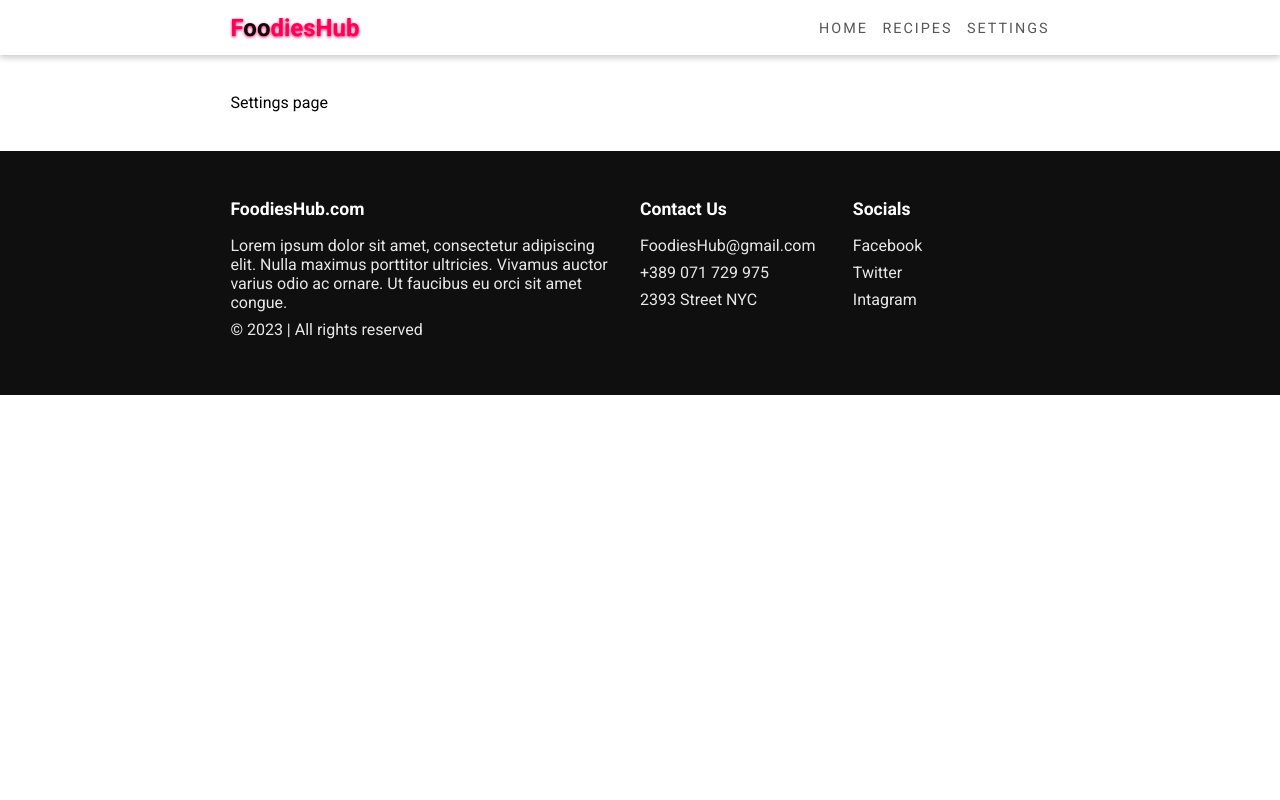
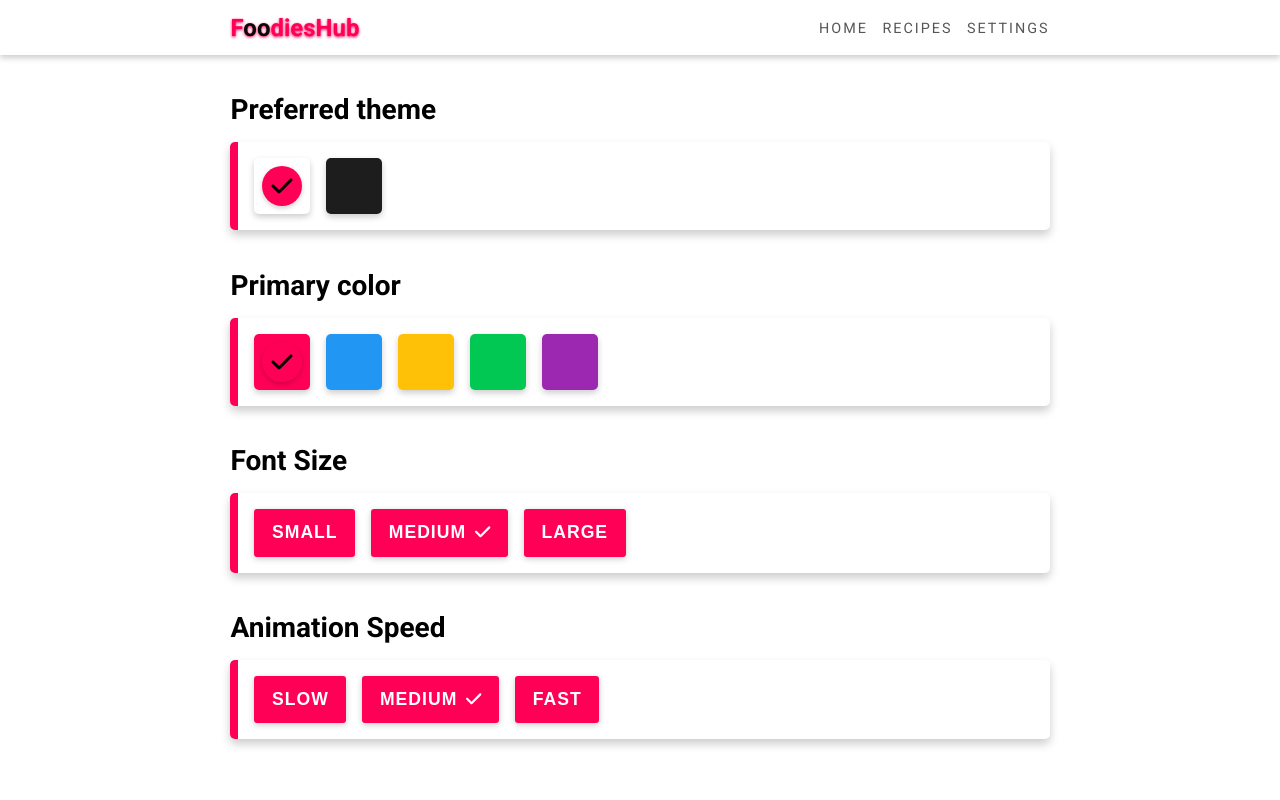
Before and after one commit to jasir3124/Food-app, a React (Create React App) app: page /Settings in a window 1280 px wide. Shown: the top 800 px of the page. Built offline with nearby package versions, Linux system fonts and the light colour scheme.

Commit message:
finished settings page

```diff
--- a/src/components/navBar.js
+++ b/src/components/navBar.js
@@ -32,7 +32,7 @@ export default function NavBar(){
     return (
         <>
             <div className="navBar container">
-                <a href="#!" className="logo">F<span>oo</span>diesHub</a>
+                <Link to="/" className="logo">F<span>oo</span>diesHub</Link>
                 <div className="navLinks">
                 {links.map(link => (
                     <Link className={location.pathname === link.path ? 'active' : ''} to={link.path} key={link.name}>{link.name}</Link>
--- a/src/pages/Settings.js
+++ b/src/pages/Settings.js
@@ -1,7 +1,114 @@
-export default function Settitngs(){
-    return(
-        <div>
-            Settings page
+import { FontAwesomeIcon } from "@fortawesome/react-fontawesome";
+import { faCheck } from "@fortawesome/free-solid-svg-icons";
+import { useState } from "react";
+
+export default function Settitngs() {
+  const [theme, setTheme] = useState("light");
+  const primaryColors = [
+    "rgb(255, 0, 86",
+    "rgb(33, 150, 243",
+    "rgb(255, 193, 7",
+    "rgb(0, 200, 83",
+    "rgb(156, 39, 176",
+  ];
+
+  const fontSizes = [
+    {
+      title: "Small",
+      value: "12px",
+    },
+    {
+      title: "Medium",
+      value: "16px",
+    },
+    {
+      title: "Large",
+      value: "20px",
+    },
+  ];
+
+  const animationsSpeed = [
+    {
+        title: "Slow",
+        value: 2
+    },
+    {
+        title: "Medium",
+        value: 1
+    },
+    {
+        title: "Fast",
+        value: .5
+    }
+  ]
+  const [primaryColor, setPrimaryColor] = useState(0);
+  const [fontSize, setFontSize] = useState(1);
+  const [animationSpeed, setAnimationSpeed] = useState(1);
+  return (
+    <div>
+      {/* theme */}
+      <div className="section d-block">
+        <h2>Preferred theme</h2>
+        <div className="optionsContainer">
+          <div className="option light">
+            {theme === "light" && (
+              <div className="check">
+                <FontAwesomeIcon icon={faCheck} />
+              </div>
+            )}
+          </div>
+          <div className="option dark">
+            {theme === "dark" && (
+              <div className="check">
+                <FontAwesomeIcon icon={faCheck} />
+              </div>
+            )}
+          </div>
         </div>
-    )
+      </div>
+
+      {/* Primary color */}
+      <div className="section d-block">
+        <h2>Primary color</h2>
+        <div className="optionsContainer">
+          {primaryColors.map((color, index) => (
+            <div className="option light" style={{ backgroundColor: color }}>
+              {primaryColor === index && (
+                <div className="check">
+                  <FontAwesomeIcon icon={faCheck} />
+                </div>
+              )}
+            </div>
+          ))}
+        </div>
+      </div>
+
+      {/* font size */}
+      <div className="section d-block">
+        <h2>Font Size</h2>
+        <div className="optionsContainer">
+          {fontSizes.map((size, index) => (
+            <button className="btn">
+              {size.title}
+              {fontSize === index && <span><FontAwesomeIcon icon={faCheck}/></span> }
+            </button>
+          ))}
+        </div>
+      </div>
+
+
+      {/* animation speed */}
+      <div className="section d-block">
+        <h2>Animation Speed</h2>
+        <div className="optionsContainer">
+          {animationsSpeed.map((size, index) => (
+            <button className="btn">
+              {size.title}
+              {animationSpeed === index && <span><FontAwesomeIcon icon={faCheck}/></span> }
+            </button>
+          ))}
+        </div>
+      </div>
+    </div>
+  )
 }
--- a/src/styles/index.scss
+++ b/src/styles/index.scss
@@ -65,6 +65,9 @@ body{
     flex-wrap: wrap;
     align-items: center;
     margin-bottom: 3vw;
+    &.d-block{
+        display: block
+    }
     .title{
         color: var(--text-color);
         font-size: 4em;
@@ -94,52 +97,52 @@ body{
 }
 
 
-.recepiesContainer{
-    display: grid;
-    grid-template-columns: repeat(auto-fit, minmax(220px, 1fr));
-    grid-gap: 1.5em;
-}
-.recepiesCard{
+.optionsContainer{
+    box-shadow: 0 5px 10px var(--shadow-color);
+    padding: 1em;
     border-radius: 5px;
-    overflow: hidden;
-    box-shadow: 0 5px 10px var(--shadow-color);
-    .recepiesCardInfo{
-        padding: 15px;
+    border-left: .5em solid var(--primary-color);
+    background-color: var(--background-color);
+    margin-top: 1em;
+    display: flex;
+    gap: 1em;
+    .option{
+        height: 3.5em;
+        width: 3.5em;
+        box-shadow: 0 3px 6px var(--shadow-color);
+        border-radius: 5px;
+        display: flex;
+        justify-content: center;
+        align-items: center;
+        &.light{
+            background-color: #fff;
+        }
+        &.dark{
+            background-color: rgb(29, 29, 29);
+        }
+        .check{
+            height: 2.5em;
+            width: 2.5em;
+            background-color: var(--primary-color);
+            border-radius: 50%;
+            display: flex;
+            justify-content: center;
+            align-items: center;
+            box-shadow: 0 2px 5px var(--shadow-color);
+            svg{
+                height: 1.5em;
+                width: 1.5em;
+            }
+        }
     }
-    .costumImage{
-        z-index: 1;
-    }
-    .authorImg{
-        position: relative;
-        height: 60px;
-        width: 60px;
-        border-radius: 50%;
-        border: 3px solid var(--background-ligh);
-        box-shadow: 0 1px 3px var(--shadow-color);
-        margin-top: -50px;
-        z-index: 99;
-    }
-    .recepiesTitle{
-        font-size: 1.25em;
-        font-weight: bold;
-        margin-bottom: .5em;
-        color: var(--text-color);
-        margin-top: .25em;
-    }
-    .recepiesDesc{
-        color: var(--text-light);
-        font-size: .9em;
-        letter-spacing: 1px;
-    }
-    .viewBtn{
-        font-size: 1.25em;
-        font-weight: bold;
-        color: var(--primary-color);
-        margin-top: .75em;
-        display: inline-block
+    .btn span{
+        margin-left: .5em;
+        display: inline-block;
     }
 }
-
+.d-block h2{
+    font-size: 1.75em;
+}
 
 @import 'partials/heroSection.scss';
 @import 'partials/navbar.scss';
@@ -148,6 +151,7 @@ body{
 @import 'partials/chefsSection.scss';
 @import 'partials/footer.scss';
 @import 'partials/PreviusSearches.scss';
+@import 'partials/recipesPage.scss';
 @import 'partials/animations.scss';
 
 
--- /dev/null
+++ b/src/styles/partials/recipesPage.scss
@@ -0,0 +1,45 @@
+.recepiesContainer{
+    display: grid;
+    grid-template-columns: repeat(auto-fit, minmax(220px, 1fr));
+    grid-gap: 1.5em;
+}
+.recepiesCard{
+    border-radius: 5px;
+    overflow: hidden;
+    box-shadow: 0 5px 10px var(--shadow-color);
+    .recepiesCardInfo{
+        padding: 15px;
+    }
+    .costumImage{
+        z-index: 1;
+    }
+    .authorImg{
+        position: relative;
+        height: 60px;
+        width: 60px;
+        border-radius: 50%;
+        border: 3px solid var(--background-ligh);
+        box-shadow: 0 1px 3px var(--shadow-color);
+        margin-top: -50px;
+        z-index: 99;
+    }
+    .recepiesTitle{
+        font-size: 1.25em;
+        font-weight: bold;
+        margin-bottom: .5em;
+        color: var(--text-color);
+        margin-top: .25em;
+    }
+    .recepiesDesc{
+        color: var(--text-light);
+        font-size: .9em;
+        letter-spacing: 1px;
+    }
+    .viewBtn{
+        font-size: 1.25em;
+        font-weight: bold;
+        color: var(--primary-color);
+        margin-top: .75em;
+        display: inline-block
+    }
+}
```
